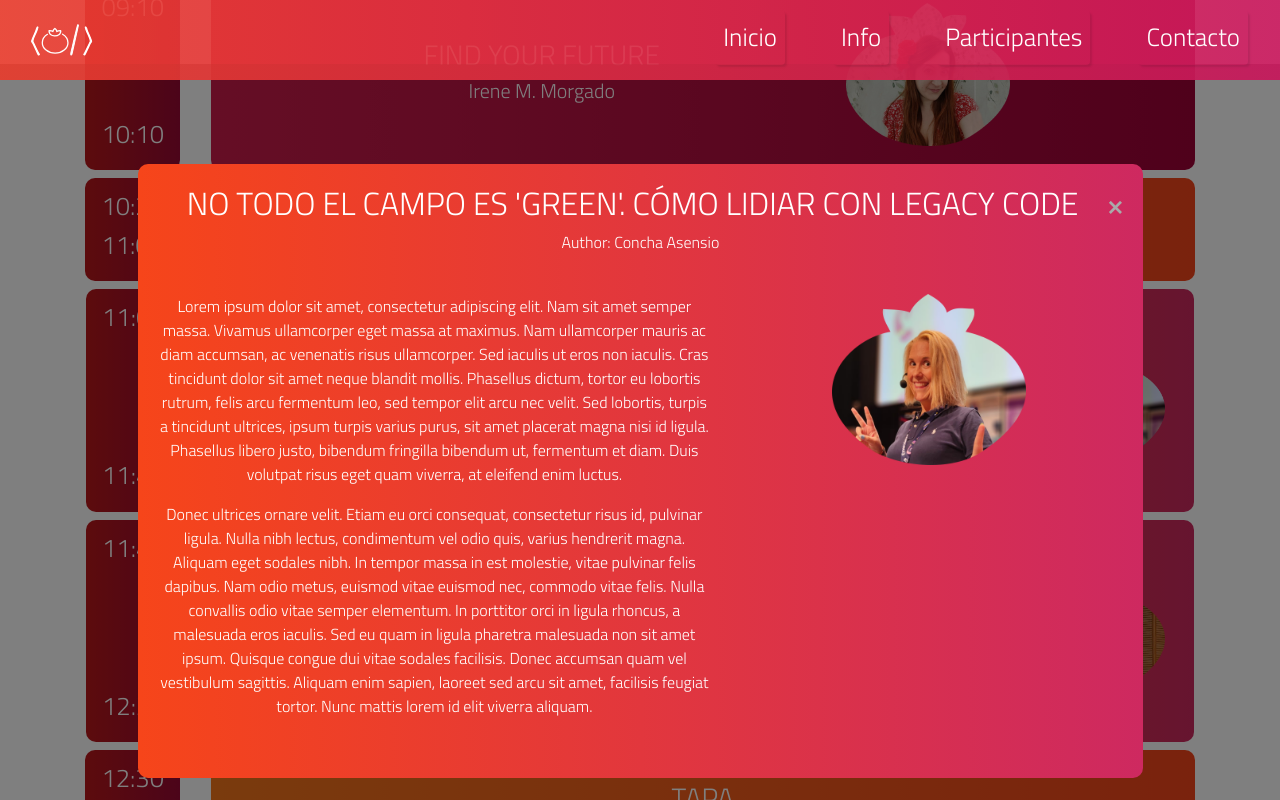
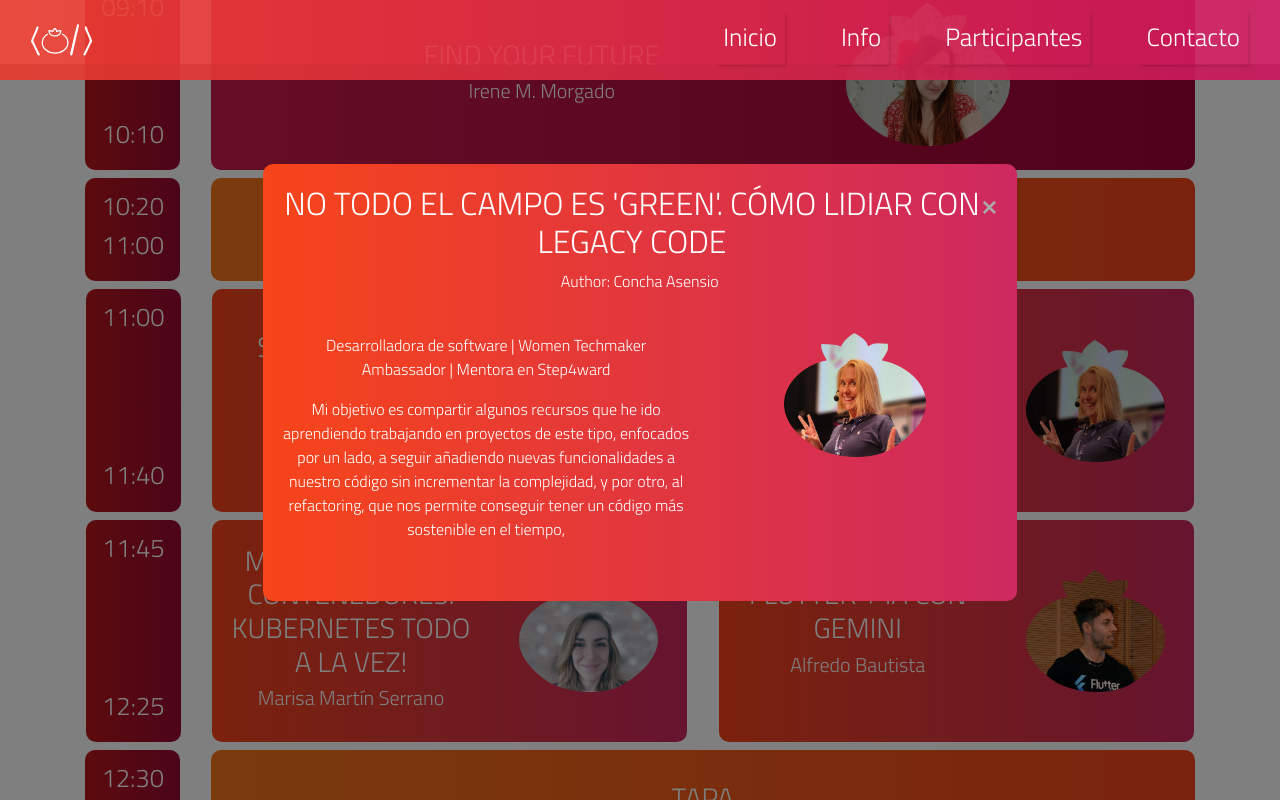
Before and after one commit to aulasoftwarelibre/salmorejoTech2024web, a React (Vite) app: page / in a window 1280 px wide. Both pictures are taken after a click on the element 956 px from the left and 3809 px from the top of the page. Shown: the part 3409-4209 px from the top of the page. Built offline with nearby package versions, Linux system fonts and the light colour scheme.

Commit message:
feat: schedule finished

```diff
--- a/src/components/Schedule/Schedule.module.css
+++ b/src/components/Schedule/Schedule.module.css
@@ -96,14 +96,15 @@ background: linear-gradient(90deg, rgb(223, 51, 51)0%, rgb(147, 5, 24)100%);
     margin-top: 4rem;
     padding-bottom: 4rem;
     background-color: rgba(0, 0, 0, 0.5);
-  }
+}
+
 
   .modalContent {
     background: linear-gradient(90deg, rgba(246,69,26,1) 0%, rgba(206,41,96,1) 100%);
     margin: 8% auto;
     padding: 20px;
     border-radius: 10px;
-    width: 80%;
+    width: 60%;
     animation: zoomIn 0.5s ease forwards;
     transform-origin: center;
     opacity: 0;
@@ -114,7 +115,7 @@ background: linear-gradient(90deg, rgb(223, 51, 51)0%, rgb(147, 5, 24)100%);
     margin: 8% auto;
     padding: 20px;
     border-radius: 10px;
-    width: 80%;
+    width: 60%;
     animation: zoomIn 0.5s ease forwards;
     transform-origin: center;
     opacity: 0;
--- a/src/components/Schedule/Schedule.tsx
+++ b/src/components/Schedule/Schedule.tsx
@@ -11,7 +11,7 @@
   import Ariane from "../../sprites/ponentes/ariane.png";
   import Patricia from "../../sprites/ponentes/patricia.png";
   import FJavier from "../../sprites/ponentes/fjavier.png";
-  import IvanVa from "../../sprites/ponentes/ivanva.png";
+  //import IvanVa from "../../sprites/ponentes/ivanva.png";
   import styles from './Schedule.module.css';
 
   const FirstCard: React.FC<{ title: string}> = (props) => {
@@ -42,7 +42,40 @@
     );
   };
 
-  const DoubleCard: React.FC<{ title: string, author: string, image: string, image2: string }> = (props) => {
+  const TBAmid: React.FC<{}> = () => {
+    return (
+      <>
+        <div
+          className={`col-5 container-fluid d-flex justify-content-center ${styles.card}`}
+
+        >
+          <div className="row ">
+            <div className="col-12 d-flex align-items-center">
+              <div className="row ">
+                <h3 className={`align-items-center ${styles.scheduleTitle}`}>TBA</h3>
+              </div>
+            </div>
+          </div>
+        </div>
+      </>
+    );
+  };
+
+  const TBA: React.FC<{}> = () => {
+    return (
+      <>
+        <div className={`col-10 container-fluid d-flex justify-content-center ${styles.cardEmpty}`}>
+          <div className="row">
+            <div className="col-12 d-flex align-items-center">
+              <h3 className={`${styles.scheduleTitle} ${styles.center}`}>TBA</h3>
+            </div>
+          </div>
+        </div>
+      </>
+    );
+  };
+
+  const DoubleCard: React.FC<{ title: string, author: string, image: string, image2: string, descripcion1: string, descripcion2: string, descripcionCharla: string}> = (props) => {
     const [isModalOpen, setIsModalOpen] = useState(false);
 
     const toggleModal = () => {
@@ -79,8 +112,9 @@
               <p>Author: {props.author}</p>
               <div className='row'>
                 <div className="col-lg-7 col-md-12 py-4">
-                  <p>Lorem ipsum dolor sit amet, consectetur adipiscing elit. Nam sit amet semper massa. Vivamus ullamcorper eget massa at maximus. Nam ullamcorper mauris ac diam accumsan, ac venenatis risus ullamcorper. Sed iaculis ut eros non iaculis. Cras tincidunt dolor sit amet neque blandit mollis. Phasellus dictum, tortor eu lobortis rutrum, felis arcu fermentum leo, sed tempor elit arcu nec velit. Sed lobortis, turpis a tincidunt ultrices, ipsum turpis varius purus, sit amet placerat magna nisi id ligula. Phasellus libero justo, bibendum fringilla bibendum ut, fermentum et diam. Duis volutpat risus eget quam viverra, at eleifend enim luctus.</p>
-                  <p>Donec ultrices ornare velit. Etiam eu orci consequat, consectetur risus id, pulvinar ligula. Nulla nibh lectus, condimentum vel odio quis, varius hendrerit magna. Aliquam eget sodales nibh. In tempor massa in est molestie, vitae pulvinar felis dapibus. Nam odio metus, euismod vitae euismod nec, commodo vitae felis. Nulla convallis odio vitae semper elementum. In porttitor orci in ligula rhoncus, a malesuada eros iaculis. Sed eu quam in ligula pharetra malesuada non sit amet ipsum. Quisque congue dui vitae sodales facilisis. Donec accumsan quam vel vestibulum sagittis. Aliquam enim sapien, laoreet sed arcu sit amet, facilisis feugiat tortor. Nunc mattis lorem id elit viverra aliquam.</p>
+                  <p className='m-0'>{props.descripcion1} </p>
+                  <p className='m-0'>{props.descripcion2}</p>
+                  <p className='mt-4'>{props.descripcionCharla}</p>
                 </div>
                 <div className="col-lg-5 col-md-12 py-lg-4">
                   <img src={props.image} className="img-fluid" alt="..." style={{ maxHeight: '100%', maxWidth: '50%' }} />
@@ -95,7 +129,7 @@
     );
   };
 
-  const SingleCard: React.FC<{ title: string, author: string, image: string }> = (props) => {
+  const SingleCard: React.FC<{ title: string, author: string, image: string, descripcion: string, descripcionCharla: string }> = (props) => {
     const [isModalOpen, setIsModalOpen] = useState(false);
 
     const toggleModal = () => {
@@ -131,14 +165,13 @@
               <p>Author: {props.author}</p>
               <div className='row'>
                 <div className="col-lg-7 col-md-12 py-4">
-                  <p>Lorem ipsum dolor sit amet, consectetur adipiscing elit. Nam sit amet semper massa. Vivamus ullamcorper eget massa at maximus. Nam ullamcorper mauris ac diam accumsan, ac venenatis risus ullamcorper. Sed iaculis ut eros non iaculis. Cras tincidunt dolor sit amet neque blandit mollis. Phasellus dictum, tortor eu lobortis rutrum, felis arcu fermentum leo, sed tempor elit arcu nec velit. Sed lobortis, turpis a tincidunt ultrices, ipsum turpis varius purus, sit amet placerat magna nisi id ligula. Phasellus libero justo, bibendum fringilla bibendum ut, fermentum et diam. Duis volutpat risus eget quam viverra, at eleifend enim luctus.</p>
-                  <p>Donec ultrices ornare velit. Etiam eu orci consequat, consectetur risus id, pulvinar ligula. Nulla nibh lectus, condimentum vel odio quis, varius hendrerit magna. Aliquam eget sodales nibh. In tempor massa in est molestie, vitae pulvinar felis dapibus. Nam odio metus, euismod vitae euismod nec, commodo vitae felis. Nulla convallis odio vitae semper elementum. In porttitor orci in ligula rhoncus, a malesuada eros iaculis. Sed eu quam in ligula pharetra malesuada non sit amet ipsum. Quisque congue dui vitae sodales facilisis. Donec accumsan quam vel vestibulum sagittis. Aliquam enim sapien, laoreet sed arcu sit amet, facilisis feugiat tortor. Nunc mattis lorem id elit viverra aliquam.</p>
+                  <p>{props.descripcion}</p>
+                  <p className='mt-5'>{props.descripcionCharla}</p>
                 </div>
                 <div className="col-lg-5 col-md-12 py-lg-4">
                   <img src={props.image} className="img-fluid" alt="..." style={{ maxHeight: '100%', maxWidth: '100%' }} />
                 </div>
               </div>
-
             </div>
           </div>
         )}
@@ -146,7 +179,7 @@
     );
   };
 
-  const ScheduleCard: React.FC<{ title: string, author: string, image: string }> = (props) => {
+  const ScheduleCard: React.FC<{ title: string, author: string, image: string, descripcion: string, descripcionCharla: string }> = (props) => {
     const [isModalOpen, setIsModalOpen] = useState(false);
 
     const toggleModal = () => {
@@ -182,8 +215,8 @@
               <p>Author: {props.author}</p>
               <div className='row'>
                 <div className="col-lg-7 col-md-12 py-4">
-                  <p>Lorem ipsum dolor sit amet, consectetur adipiscing elit. Nam sit amet semper massa. Vivamus ullamcorper eget massa at maximus. Nam ullamcorper mauris ac diam accumsan, ac venenatis risus ullamcorper. Sed iaculis ut eros non iaculis. Cras tincidunt dolor sit amet neque blandit mollis. Phasellus dictum, tortor eu lobortis rutrum, felis arcu fermentum leo, sed tempor elit arcu nec velit. Sed lobortis, turpis a tincidunt ultrices, ipsum turpis varius purus, sit amet placerat magna nisi id ligula. Phasellus libero justo, bibendum fringilla bibendum ut, fermentum et diam. Duis volutpat risus eget quam viverra, at eleifend enim luctus.</p>
-                  <p>Donec ultrices ornare velit. Etiam eu orci consequat, consectetur risus id, pulvinar ligula. Nulla nibh lectus, condimentum vel odio quis, varius hendrerit magna. Aliquam eget sodales nibh. In tempor massa in est molestie, vitae pulvinar felis dapibus. Nam odio metus, euismod vitae euismod nec, commodo vitae felis. Nulla convallis odio vitae semper elementum. In porttitor orci in ligula rhoncus, a malesuada eros iaculis. Sed eu quam in ligula pharetra malesuada non sit amet ipsum. Quisque congue dui vitae sodales facilisis. Donec accumsan quam vel vestibulum sagittis. Aliquam enim sapien, laoreet sed arcu sit amet, facilisis feugiat tortor. Nunc mattis lorem id elit viverra aliquam.</p>
+                  <p>{props.descripcion}</p>
+                  <p>{props.descripcionCharla}</p>
                 </div>
                 <div className="col-lg-5 col-md-12 py-lg-4">
                   <img src={props.image} className="img-fluid" alt="..." style={{ maxHeight: '100%', maxWidth: '50%' }} />
@@ -253,7 +286,7 @@
               <h3>10:10</h3>
             </div>
           </div>
-          <SingleCard title="FIND YOUR FUTURE" author="Irene M. Morgado" image={IreneMorgado}/>
+          <SingleCard title="FIND YOUR FUTURE" author="Irene M. Morgado" image={IreneMorgado} descripcion='Socióloga especializada en psicología social y comportamiento humano.' descripcionCharla='¿Es mejor trabajar en una empresa de producto o de servicios? ¿Qué tengo que tener en cuenta para dirigir mi carrera profesional hacia donde realmente quiero? ¿Por qué me contactan tantos recruiters,,, pero sólo para puestos que no me interesan?'/>
         </div>
         <div className="row pt-2" style={{ alignItems: 'stretch' }}>
           <div
@@ -288,8 +321,8 @@
               <h3>11:40</h3>
             </div>
           </div>
-          <ScheduleCard title="SHIP. VALIDATE. ITERATE AND REPEAT" author="José Fernández" image={JoseFernandez}/>
-          <ScheduleCard title="NO TODO EL CAMPO ES 'GREEN'. CÓMO LIDIAR CON LEGACY CODE" author="Concha Asensio" image={ConchaAsensio}/>
+          <ScheduleCard title="SHIP. VALIDATE. ITERATE AND REPEAT" author="José Fernández" image={JoseFernandez} descripcion='Software Developer @Qualifyze Del @ASL pa toda la vida ❤️‍🔥' descripcionCharla='En esta charla cuento una experiencia personal en la que se ha montado un producto desde 0 a toda velocidad, todo ello siguiendo una filosofía de buenas prácticas'/>
+          <ScheduleCard title="NO TODO EL CAMPO ES 'GREEN'. CÓMO LIDIAR CON LEGACY CODE" author="Concha Asensio" image={ConchaAsensio} descripcion='Desarrolladora de software | Women Techmaker Ambassador | Mentora en Step4ward' descripcionCharla='Mi objetivo es compartir algunos recursos que he ido aprendiendo trabajando en proyectos de este tipo, enfocados por un lado, a seguir añadiendo nuevas funcionalidades a nuestro código sin incrementar la complejidad, y por otro, al refactoring, que nos permite conseguir tener un código más sostenible en el tiempo,'/>
         </div>
         <div className="row pt-2" style={{ alignItems: 'stretch' }}>
           <div
@@ -307,8 +340,8 @@
               <h3>12:25</h3>
             </div>
           </div>
-          <ScheduleCard title="MICROSERVICIOS. CONTENEDORES. KUBERNETES TODO A LA VEZ!" author="Marisa Martín Serrano" image={MarisaMarting}/>
-          <ScheduleCard title="FLUTTER + IA CON GEMINI" author="Alfredo Bautista" image={AlfredoBautista}/>
+          <ScheduleCard title="MICROSERVICIOS. CONTENEDORES. KUBERNETES TODO A LA VEZ!" author="Marisa Martín Serrano" image={MarisaMarting} descripcion='Profesional de la tecnología con más de 15 años de experiencia internacional' descripcionCharla='En esta charla dejamos un poquito de lado cuestiones filosóficas de arquitecturas y plataforma. para centrarnos en lo que de verdad importa en cuanto a microservicios. contenedores. Kubernetes & friends: Qué son? Qué me aportan? Qué tengo que hacer para aprovecharlos al máximo?'/>
+          <ScheduleCard title="FLUTTER + IA CON GEMINI" author="Alfredo Bautista" image={AlfredoBautista} descripcion='GDE de Flutter y Dart, Co-organizer @GDGMarbella & @flutterconfes' descripcionCharla='¿Has oído hablar de Flutter? El framework multiplataforma desarrollado por Google, con el que podrás desplegar tus aplicaciones en todas las plataformas desde un mismo código.¿Pero de la IA si, verdad? También conoceremos a Gemini, el LLM más avanzado de Google, y cómo podremos conectarlo a nuestras aplicaciones de Flutter de una forma muy muy sencilla. Después de esta charla ya no tendrás excusa para desarrollar tu próxima app.'/>
         </div>
         <div className="row pt-2" style={{ alignItems: 'stretch' }}>
           <div
@@ -343,8 +376,8 @@
               <h3>14:00</h3>
             </div>
           </div>
-          <ScheduleCard title="SERVICE MESH: ¿Y ESO AHORA QUÉ ES?" author="Isra" image={Isra}/>
-          <ScheduleCard title="SPRING BOOT <3 TESTCONTAINERS" author="Iván López" image={Ivan}/>
+          <ScheduleCard title="SERVICE MESH: ¿Y ESO AHORA QUÉ ES?" author="Isra" image={Isra} descripcion='Trabajando en Red Hat haciendo cosas de observabilidad' descripcionCharla='¿Has escuchado hablar de Service Mesh? ¿Istio? ¿Maistra? Pero vamos a ver ¿qué es todo eso ahora? Vente a esta charla y te cuento qué son las mallas de servicios, para qué sirven y qué pueden hacer por ti.'/>
+          <ScheduleCard title="SPRING BOOT <3 TESTCONTAINERS" author="Iván López" image={Ivan} descripcion='Iván es desarrollador JVM con 20 años de experiencia. Actualmente trabaja en VMware.' descripcionCharla='En esta charla aprenderás qué es Testcontainers y cómo se integra con Spring Boot y los beneficios de utilizarlo en tus tests de integración.'/>
         </div>
         <div className="row pt-2" style={{ alignItems: 'stretch' }}>
           <div
@@ -362,8 +395,9 @@
               <h3>14:40</h3>
             </div>
           </div>
-          <ScheduleCard title="SERVICE MESH: ¿Y ESO AHORA QUÉ ES?" author="Belén Feu" image=""/>
-          <DoubleCard title="EPISODIO 1. EN EL QUE APRENDES BBDD" author="Ana Cáceres y Arrianne" image={Ana} image2={Ariane}/>
+          {/**<ScheduleCard title="SERVICE MESH: ¿Y ESO AHORA QUÉ ES?" author="Belén Feu" image=""/>**/}
+          <TBAmid/>
+          <DoubleCard title="EPISODIO 1. EN EL QUE APRENDES BBDD" author="Ana Cáceres y Ariane Zanardi" image={Ana} image2={Ariane} descripcion1='Ana: Soy Ingeniera Informática centrada en el desarrollo de software y buenas prácticas.' descripcion2='Ariane: Soy Ingeniera Informática y trabajo con varias tecnologías y equipos multiculturales.' descripcionCharla='En esta charla sobre Behavior-Driven Development (BDD), exploraremos en qué consiste BDD, El objetivo principal es tratar los conceptos fundamentales y mostrar cómo se puede aplicar en proyectos reales, Inspirándonos en "FRIENDS", descubriremos cómo BDD puede estar presente para apoyarnos en la creación de software de calidad.'/>
         </div>
         <div className="row pt-2" style={{ alignItems: 'stretch' }}>
           <div
@@ -398,8 +432,8 @@
               <h3>16:40</h3>
             </div>
           </div>
-          <ScheduleCard title="¿POR QUÉ LAS PÁGINAS WEB SON TAN DIFERENTES?" author="Patricia Vázquez" image={Patricia}/>
-          <ScheduleCard title="¡COOKIEGEDDON! BYE A LAS COOKIES DE TERCEROS" author="Francisco Javier Barrena" image={FJavier}/>
+          <ScheduleCard title="¿POR QUÉ LAS PÁGINAS WEB SON TAN DIFERENTES?" author="Patricia Vázquez" image={Patricia} descripcion='Soy Patricia Vazquez, software Engineer y apasionada de la cultura japonesa.' descripcionCharla='En esta charla exploraremos la estética y diseño detrás de las páginas web japonesas, Descubriremos cómo la rica cultura japonesa influye en cada aspecto del diseño web, desde la elección de colores y fuentes hasta la disposición de los elementos interactivos.'/>
+          <ScheduleCard title="¡COOKIEGEDDON! BYE A LAS COOKIES DE TERCEROS" author="Francisco Javier Barrena" image={FJavier} descripcion='Principal Engineer at Labster' descripcionCharla='Chrome ya ha empezado a bloquear las 3rd Party Cookies, A partir del Q1 de 2024, el 1% de todos los Chromes del mundo empezarán a bloquear cookies de terceros, y progresivamente se extenderá a toda la fucking internet.'/>
         </div>
         <div className="row pt-2" style={{ alignItems: 'stretch' }}>
           <div
@@ -417,8 +451,9 @@
               <h3>17:25</h3>
             </div>
           </div>
-          <ScheduleCard title="HAZ TUS CHATBOTS CON RASA OPENSOURCE (¡AHORA SIN LLMs!)" author="Ivan Valero" image={IvanVa}/>
-          <ScheduleCard title="EL PM, ¿AMIGO O ENEMIGO?" author="Guiomar" image={""}/>
+          {/**<ScheduleCard title="HAZ TUS CHATBOTS CON RASA OPENSOURCE (¡AHORA SIN LLMs!)" author="Ivan Valero" image={IvanVa}/>
+          <ScheduleCard title="EL PM, ¿AMIGO O ENEMIGO?" author="Guiomar" image={""}/>**/}
+          <TBA/>
         </div>
         <div className="row pt-2" style={{ alignItems: 'stretch' }}>
           <div
@@ -436,7 +471,8 @@
               <h3>19:00</h3>
             </div>
           </div>
-          <SingleCard title="EL SOFTWARE LIBRE, LIBERTAD Y COMPROMISO SOCIAL" author="Richard Stallman" image={""}/>
+          {/**<SingleCard title="EL SOFTWARE LIBRE, LIBERTAD Y COMPROMISO SOCIAL" author="Richard Stallman" image={""}/>**/}
+          <TBA/>
         </div>
         <div className="row pt-2" style={{ alignItems: 'stretch' }}>
           <div
```
